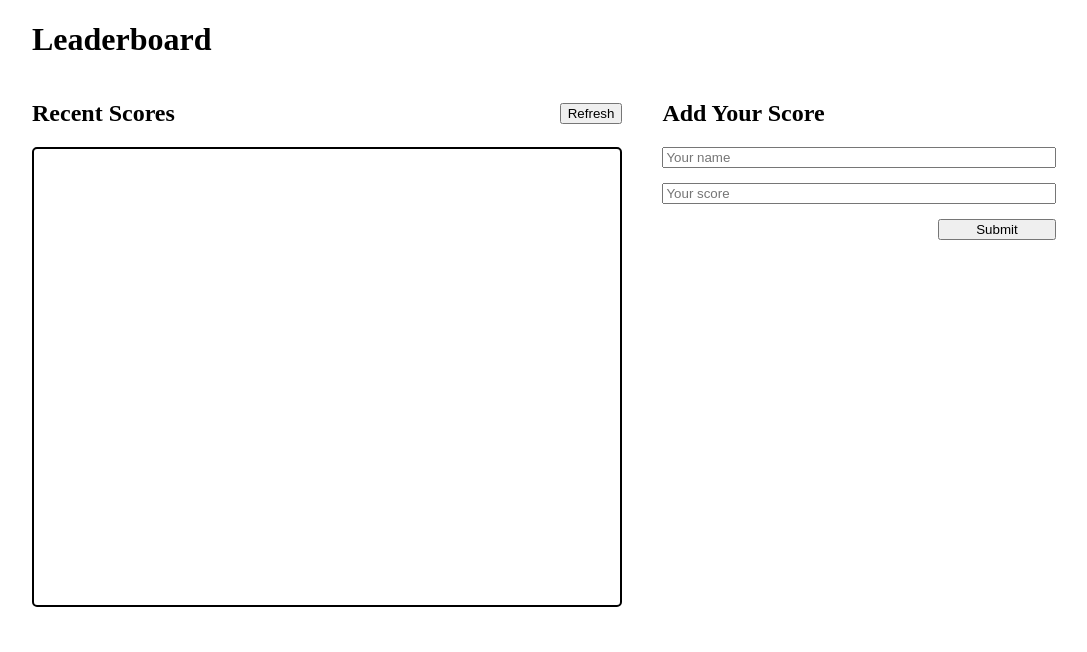
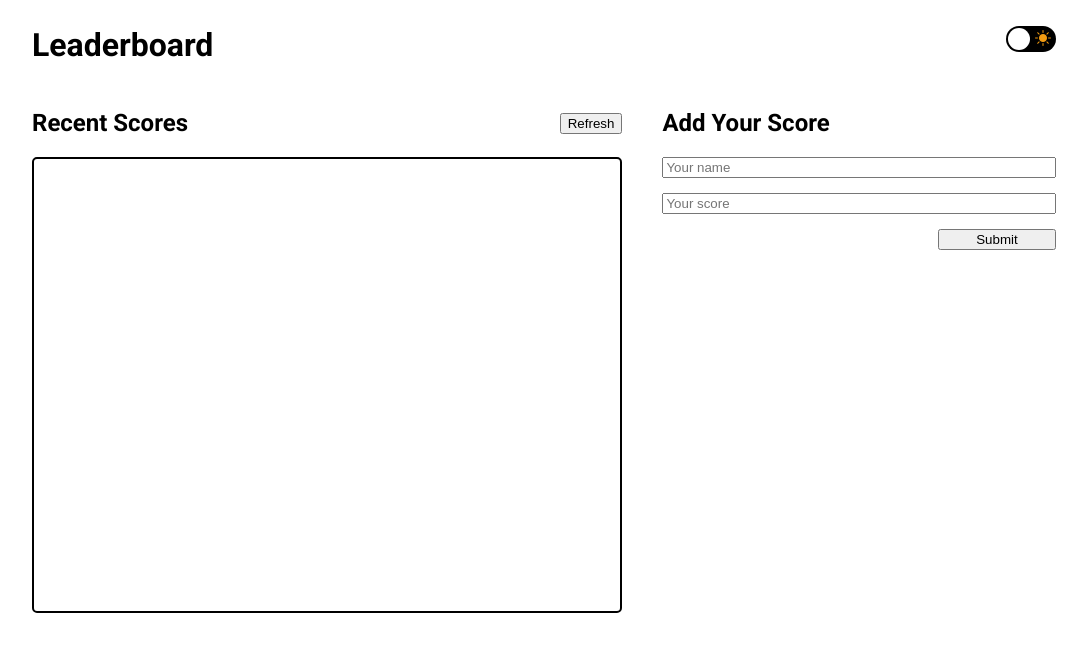
Before and after one commit to piero-vic/Leaderboard, a website built with webpack: page src/index.html in a window 1280 px wide. Shown: the whole page, without its empty margins (96-1183 px from the left). Built offline with nearby package versions, Linux system fonts and the light colour scheme; no server answers.

Commit message:
Add new font and toggle button

```diff
--- a/src/index.html
+++ b/src/index.html
@@ -7,6 +7,14 @@
   <body>
     <header class="header">
       <h1>Leaderboard</h1>
+      <div class="toggle-container">
+        <input type="checkbox" class="checkbox" id="checkbox">
+        <label for="checkbox" class="label">
+          <i class="bi bi-moon-fill"></i>
+          <i class="bi bi-sun-fill"></i>
+          <div class="ball"></div>
+        </label>
+      </div>
     </header>
     <main class="main">
 
--- a/src/style.css
+++ b/src/style.css
@@ -1,11 +1,70 @@
+@import url('https://fonts.googleapis.com/css2?family=Roboto:wght@100;300;400;500;700;900&display=swap');
+@import url("https://cdn.jsdelivr.net/npm/bootstrap-icons@1.7.0/font/bootstrap-icons.css");
+
+* {
+  box-sizing: border-box;
+}
+
 body {
   margin: 0;
+  font-family: 'Roboto', sans-serif;
 }
 
 .header,
 .main {
-  margin-left: 10%;
-  margin-right: 10%;
+  padding-left: 10%;
+  padding-right: 10%;
+  display: flex;
+  justify-content: space-between;
+  align-content: center;
+}
+
+.header {
+  padding: 2% 10%;
+}
+
+.header h1 {
+  margin: 0;
+}
+
+.checkbox {
+  opacity: 0;
+  position: absolute;
+}
+
+.label {
+  width: 50px;
+  height: 26px;
+  background: #000;
+  display: flex;
+  align-items: center;
+  justify-content: space-between;
+  position: relative;
+  padding: 5px;
+  border-radius: 50px;
+}
+
+.ball {
+  width: 22px;
+  height: 22px;
+  background: #fff;
+  position: absolute;
+  top: 2px;
+  left: 2px;
+  border-radius: 50px;
+  transition: transform 0.2s linear;
+}
+
+.checkbox:checked + .label .ball {
+  transform: translateX(24px);
+}
+
+.bi-sun-fill {
+  color: #f39c12;
+}
+
+.bi-moon-fill {
+  color: #f1c40f;
 }
 
 .main {
```
